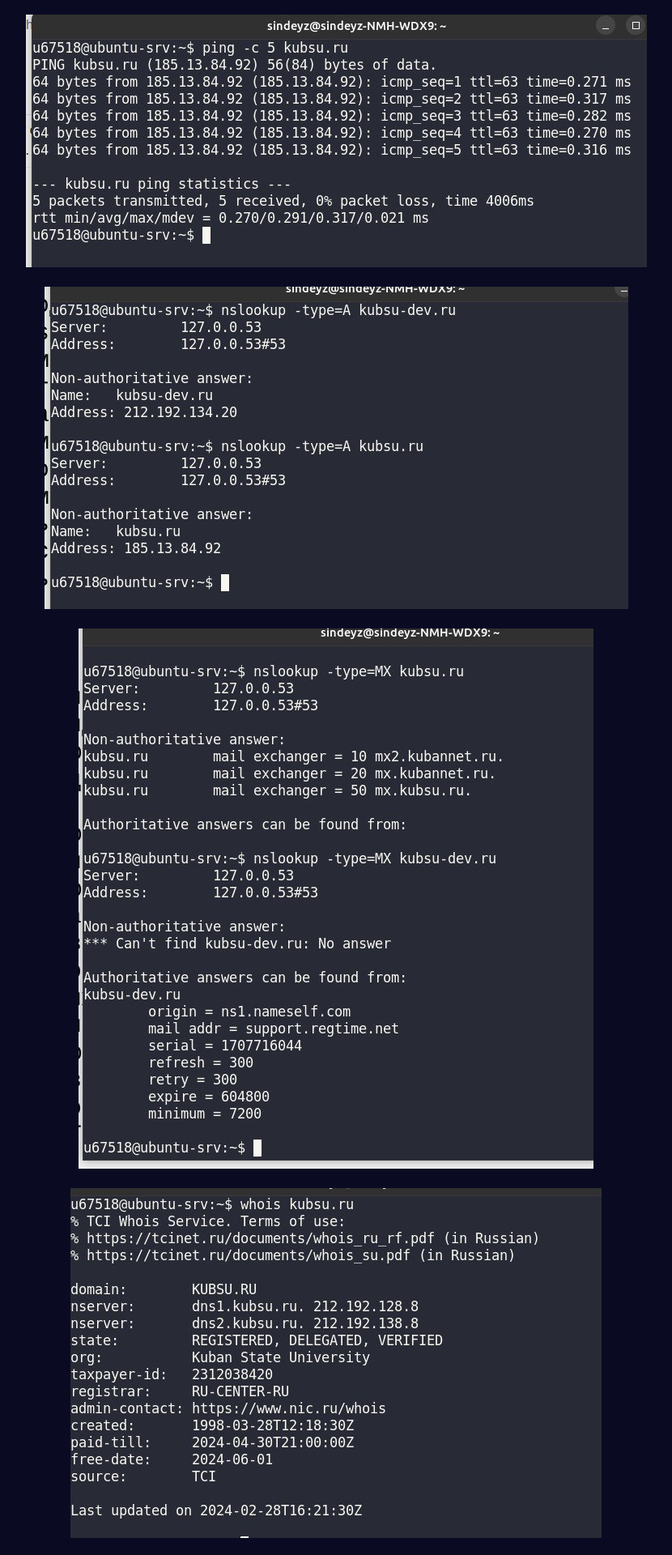
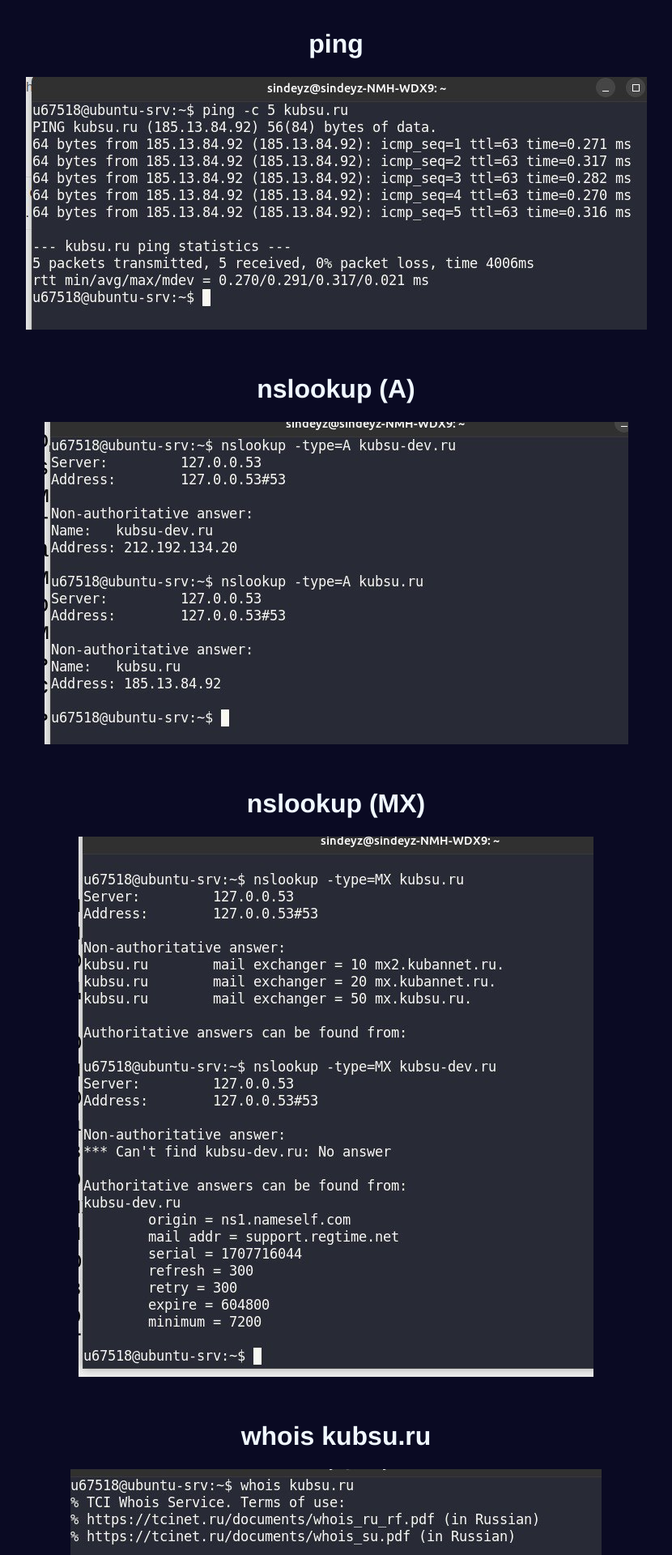
Before and after one commit to sindeyz11/uni-web-backend, a PHP site: page / in a window 1280 px wide. Shown: the top 1920 px of the page at 81% size, without its empty margins (225-1055 px from the left). Run offline with PHP 8.4, Linux system fonts and the light colour scheme.

Commit message:
task1 done

```diff
--- a/task1/index.html
+++ b/task1/index.html
@@ -4,24 +4,33 @@
     <meta charset="UTF-8">
     <meta name="viewport" content="width=device-width, initial-scale=1.0" />
     <title>Задание 1</title>
-    <link rel="stylesheet" href="style.css"/>
+    <link rel="stylesheet" href="static/style.css"/>
 </head>
 <body>
     <div class="images">
         <div class="images__div">
-            <img src="imgs/ping.jpg" alt=""/>
+            <h1>ping</h1>
+            <img src="static/img/ping.jpg" alt=""/>
         </div>
         <div class="images__div">
-            <img src="imgs/nslookup1.jpg" alt=""/>
+            <h1>nslookup (A)</h1>
+            <img src="static/img/nslookup1.jpg" alt=""/>
         </div>
         <div class="images__div">
-            <img src="imgs/nslookup2.jpg" alt=""/>
+            <h1>nslookup (MX)</h1>
+            <img src="static/img/nslookup2.jpg" alt=""/>
         </div>
         <div class="images__div">
-            <img src="imgs/whois1.jpg" alt=""/>
+            <h1>whois kubsu.ru</h1>
+            <img src="static/img/whois1.jpg" alt=""/>
         </div>
         <div class="images__div">
-            <img src="imgs/whois2.jpg" alt=""/>
+            <h1>whois kubsu-dev.ru</h1>
+            <img src="static/img/whois2.jpg" alt=""/>
+        </div>
+        <div class="images__div">
+            <h1>sftp screenshot</h1>
+            <img src="static/img/sftp.jpg" alt=""/>
         </div>
     </div>
 </body>
--- a/task1/style.css
+++ b/task1/static/style.css
@@ -5,9 +5,15 @@
 }
 
 .images__div {
-    padding: 10px;
+    margin: 15px;
+}
+
+.images__div h1 {
+    color: aliceblue;
 }
 
 body {
     background-color: #0a0a23;
+    margin: 0;
+    font-family: Helvetica;
 }
```
Also changed, not shown: task1/static/img/nslookup1.jpg (renamed from task1/imgs/nslookup1.jpg), task1/static/img/nslookup2.jpg (renamed from task1/imgs/nslookup2.jpg), task1/static/img/ping.jpg (renamed from task1/imgs/ping.jpg), task1/static/img/sftp.jpg (added), task1/static/img/whois1.jpg (renamed from task1/imgs/whois1.jpg), task1/static/img/whois2.jpg (renamed from task1/imgs/whois2.jpg).
